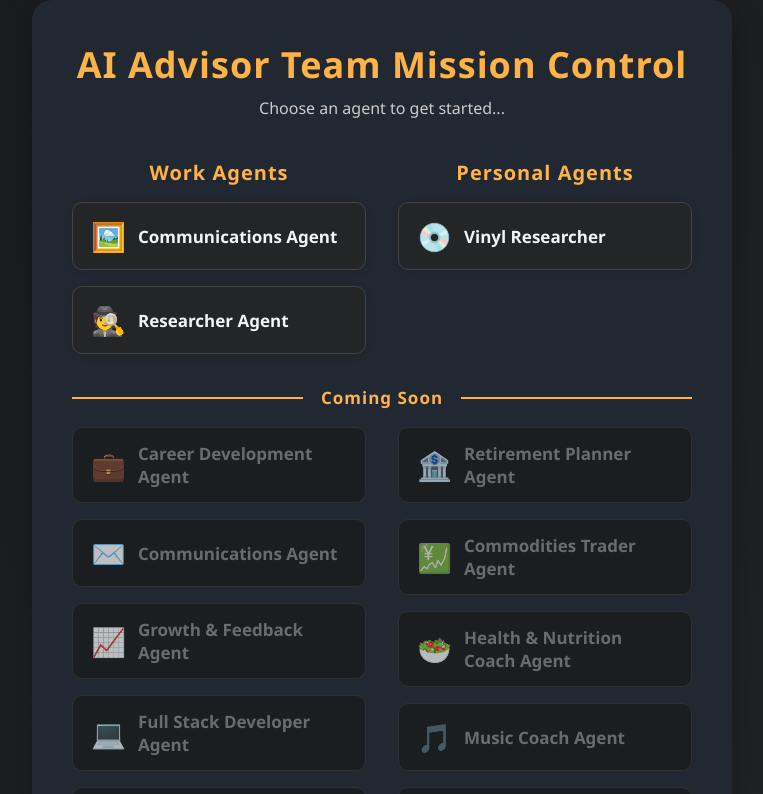
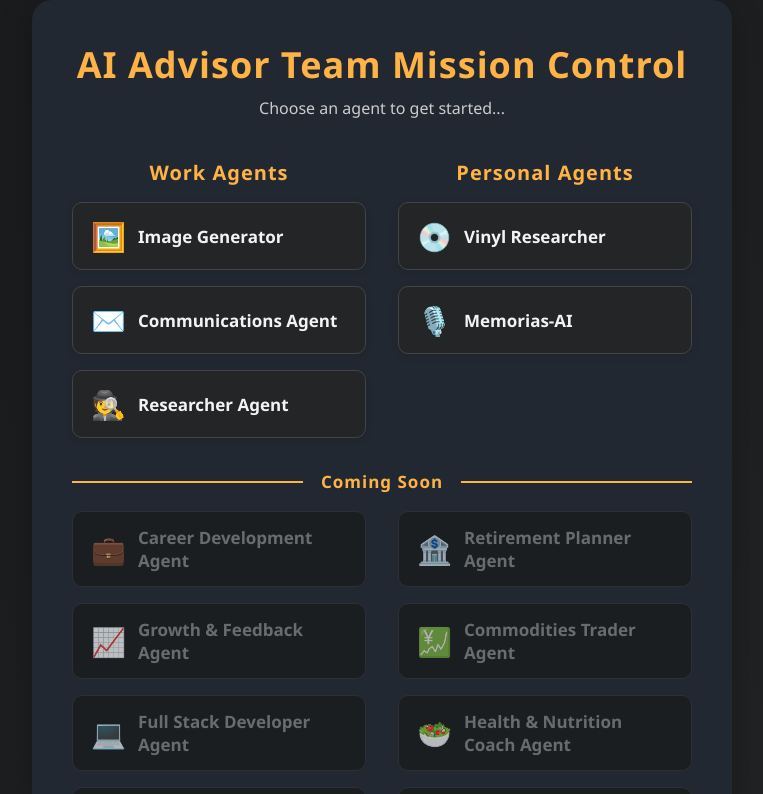
Before and after one commit to christianmolnar/mypersonalassistant, a Next.js app in the folder ai-personal-team/: page / in a window 1280 px wide. Shown: the top 794 px of the page, without its empty margins (258-1021 px from the left). Built offline with nearby package versions, Linux system fonts and the light colour scheme.

Commit message:
Fix duplicate Communications Agent and add Memorias-AI to personal agents

```diff
--- a/ai-personal-team/app/page.tsx
+++ b/ai-personal-team/app/page.tsx
@@ -6,7 +6,7 @@ import axios from "axios";
 // I'll use the real agent list from Agent_Abilities_Library.md
 const workAgents = [
 	{
-		name: "Communications Agent",
+		name: "Image Generator",
 		description: "Generate photorealistic images from prompts or reference images.",
 		href: "/image-generator",
 		icon: "🖼️",
@@ -24,7 +24,7 @@ const workAgents = [
 		description: "Email, meetings, business writing, proposals.",
 		href: "#",
 		icon: "✉️",
-		enabled: false,
+		enabled: true,
 	},
 	{
 		name: "Growth & Feedback Agent",
@@ -82,6 +82,13 @@ const personalAgents = [
 		description: "Lookup vinyl record info, prices, and metadata.",
 		href: "/vinyl-info-page",
 		icon: "💿",
+		enabled: true,
+	},
+	{
+		name: "Memorias-AI",
+		description: "Record and transcribe stories in Argentine Spanish accent.",
+		href: "/memorias-ai",
+		icon: "🎙️",
 		enabled: true,
 	},
 	{
```
